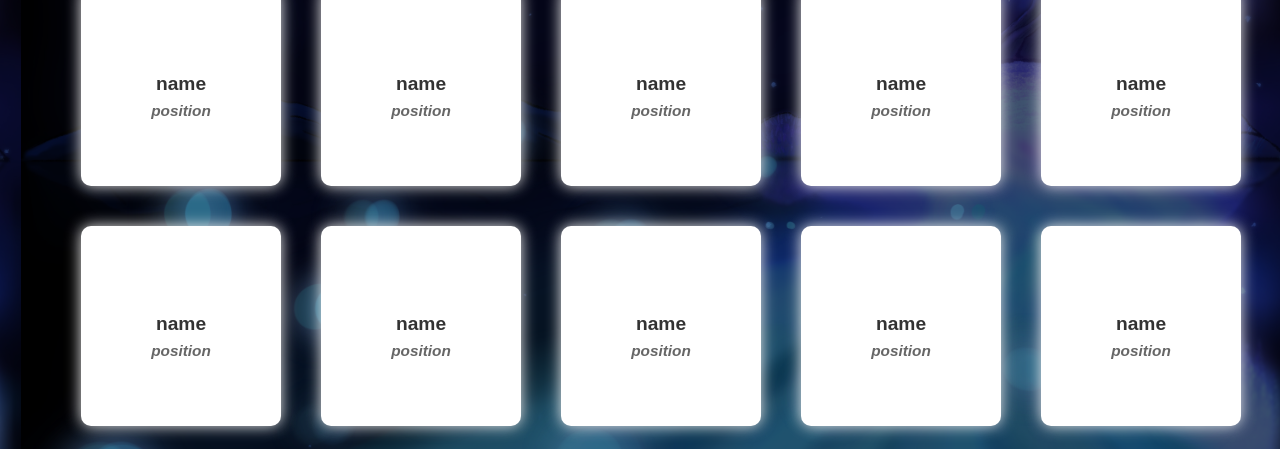
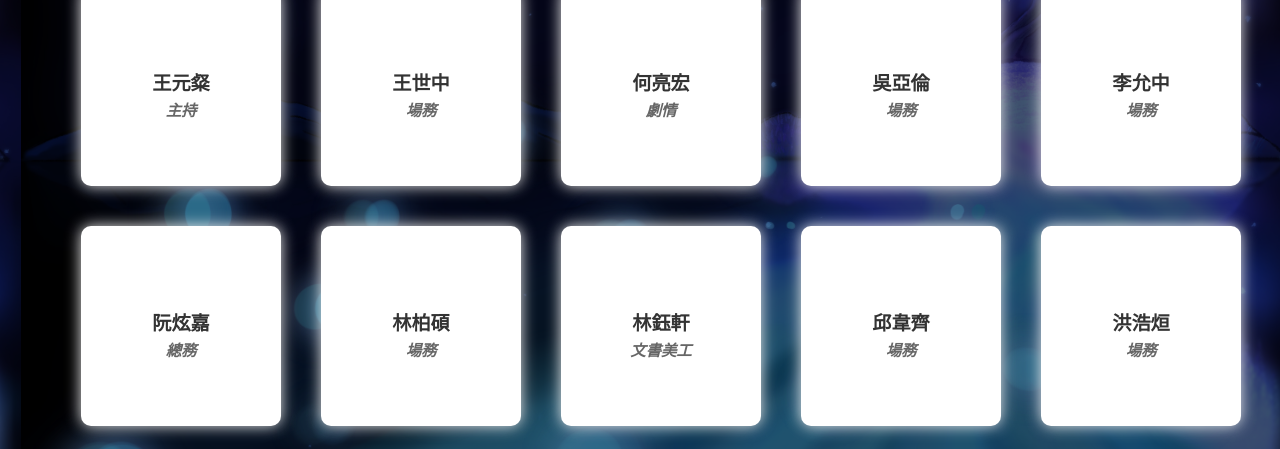
Before and after one commit to ckmsc39th/ckmsc39th.github.io, a Vue app: page /members in a window 1280 px wide. Shown: the part 260-709 px from the top of the page. Built offline with nearby package versions, Linux system fonts and the light colour scheme; a web font is replaced by a local one.

Commit message:
new file:   public/members.json 	modified:   src/views/Members.vue

```diff
--- /dev/null
+++ b/public/members.json
@@ -0,0 +1,60 @@
+[
+  { "id": 1, "name": "王元粲", "position": "主持" },
+  { "id": 2, "name": "王世中", "position": "場務" },
+  { "id": 3, "name": "何亮宏", "position": "劇情" },
+  { "id": 4, "name": "吳亞倫", "position": "場務" },
+  { "id": 5, "name": "李允中", "position": "場務" },
+  { "id": 6, "name": "阮炫嘉", "position": "總務" },
+  { "id": 7, "name": "林柏碩", "position": "場務" },
+  { "id": 8, "name": "林鈺軒", "position": "文書美工" },
+  { "id": 9, "name": "邱韋齊", "position": "場務" },
+  { "id": 10, "name": "洪浩烜", "position": "場務" },
+  { "id": 11, "name": "胡軒綸", "position": "音樂" },
+  { "id": 12, "name": "張宸維", "position": "場務" },
+  { "id": 13, "name": "張勝勛", "position": "文書美工" },
+  { "id": 14, "name": "張齊軒", "position": "場務" },
+  { "id": 15, "name": "陳尚寧", "position": "文書美工" },
+  { "id": 16, "name": "陳彥臻", "position": "場務" },
+  { "id": 17, "name": "陳昱任", "position": "場務" },
+  { "id": 18, "name": "陳澔樂", "position": "場務" },
+  { "id": 19, "name": "游書維", "position": "副召" },
+  { "id": 20, "name": "黃尹謙", "position": "場務" },
+  { "id": 21, "name": "黃楷翔", "position": "總召" },
+  { "id": 22, "name": "楊致綸", "position": "文書美工" },
+  { "id": 23, "name": "葉諭陽", "position": "文書美工" },
+  { "id": 24, "name": "劉允中", "position": "音樂" },
+  { "id": 25, "name": "蔡紹騏", "position": "文書美工" },
+  { "id": 26, "name": "鄭宇程", "position": "文書美工" },
+  { "id": 27, "name": "鄭竣陽", "position": "劇情" },
+  { "id": 28, "name": "賴泓安", "position": "公關" },
+  { "id": 29, "name": "賴昱錡", "position": "網管" },
+  { "id": 30, "name": "謝承佑", "position": "文書美工" },
+  { "id": 31, "name": "王子銓", "position": "文書美工" },
+  { "id": 32, "name": "王映筌", "position": "劇情 主持" },
+  { "id": 33, "name": "王晉安", "position": "場務" },
+  { "id": 34, "name": "何承軒", "position": "文書美工" },
+  { "id": 35, "name": "李秉澔", "position": "文書美工" },
+  { "id": 36, "name": "李鈺捷", "position": "音樂" },
+  { "id": 37, "name": "林靖閔", "position": "公關" },
+  { "id": 38, "name": "洪楷崴", "position": "劇情" },
+  { "id": 39, "name": "徐翊右", "position": "文書美工" },
+  { "id": 40, "name": "高立瑾", "position": "文書美工" },
+  { "id": 41, "name": "張哲宇", "position": "場務" },
+  { "id": 42, "name": "曹祐彬", "position": "公關" },
+  { "id": 43, "name": "莊予睿", "position": "音樂" },
+  { "id": 44, "name": "陳立宸", "position": "文書美工" },
+  { "id": 45, "name": "傅紹捷", "position": "場務" },
+  { "id": 46, "name": "程朗", "position": "網管" },
+  { "id": 47, "name": "黃品睿", "position": "主持" },
+  { "id": 48, "name": "黃昱翔", "position": "文書美工" },
+  { "id": 49, "name": "黃章睿", "position": "文書美工" },
+  { "id": 50, "name": "廖乃頡", "position": "網管" },
+  { "id": 52, "name": "蔡佾紘", "position": "劇情" },
+  { "id": 53, "name": "鄧喻羲", "position": "劇情" },
+  { "id": 55, "name": "蕭宇博", "position": "場務" },
+  { "id": 56, "name": "薛珺文", "position": "副召" },
+  { "id": 57, "name": "薛德毓", "position": "場務" },
+  { "id": 58, "name": "謝秉宸", "position": "總召" },
+  { "id": 59, "name": "謝竣宇", "position": "總務" },
+  { "id": 60, "name": "譚雍澐", "position": "文書美工" }
+]
--- a/src/views/Members.vue
+++ b/src/views/Members.vue
@@ -10,63 +10,14 @@
 </template>
 
 <script setup>
-const members = [
-  { id: 1, name: "name", position: "position" },
-  { id: 2, name: "name", position: "position" },
-  { id: 3, name: "name", position: "position" },
-  { id: 4, name: "name", position: "position" },
-  { id: 5, name: "name", position: "position" },
-  { id: 6, name: "name", position: "position" },
-  { id: 7, name: "name", position: "position" },
-  { id: 8, name: "name", position: "position" },
-  { id: 9, name: "name", position: "position" },
-  { id: 10, name: "name", position: "position" },
-  { id: 11, name: "name", position: "position" },
-  { id: 12, name: "name", position: "position" },
-  { id: 13, name: "name", position: "position" },
-  { id: 14, name: "name", position: "position" },
-  { id: 15, name: "name", position: "position" },
-  { id: 16, name: "name", position: "position" },
-  { id: 17, name: "name", position: "position" },
-  { id: 18, name: "name", position: "position" },
-  { id: 19, name: "name", position: "position" },
-  { id: 20, name: "name", position: "position" },
-  { id: 21, name: "name", position: "position" },
-  { id: 22, name: "name", position: "position" },
-  { id: 23, name: "name", position: "position" },
-  { id: 24, name: "name", position: "position" },
-  { id: 25, name: "name", position: "position" },
-  { id: 26, name: "name", position: "position" },
-  { id: 27, name: "name", position: "position" },
-  { id: 28, name: "name", position: "position" },
-  { id: 29, name: "name", position: "position" },
-  { id: 30, name: "name", position: "position" },
-  { id: 31, name: "name", position: "position" },
-  { id: 32, name: "name", position: "position" },
-  { id: 33, name: "name", position: "position" },
-  { id: 34, name: "name", position: "position" },
-  { id: 35, name: "name", position: "position" },
-  { id: 36, name: "name", position: "position" },
-  { id: 37, name: "name", position: "position" },
-  { id: 38, name: "name", position: "position" },
-  { id: 39, name: "name", position: "position" },
-  { id: 50, name: "name", position: "position" },
-  { id: 51, name: "name", position: "position" },
-  { id: 52, name: "name", position: "position" },
-  { id: 53, name: "name", position: "position" },
-  { id: 54, name: "name", position: "position" },
-  { id: 55, name: "name", position: "position" },
-  { id: 56, name: "name", position: "position" },
-  { id: 57, name: "name", position: "position" },
-  { id: 58, name: "name", position: "position" },
-  { id: 59, name: "name", position: "position" },
-  { id: 60, name: "name", position: "position" },
-  { id: 61, name: "name", position: "position" },
-  { id: 62, name: "name", position: "position" },
-  { id: 63, name: "name", position: "position" },
-  { id: 64, name: "name", position: "position" },
-  { id: 65, name: "name", position: "position" },
-];
+import { ref } from "vue";
+const members = ref([]);
+const loadJSON = async () => {
+  const response = await fetch("/members.json");
+  const data = await response.json();
+  members.value = data;
+};
+loadJSON();
 </script>
 
 <style>
```
